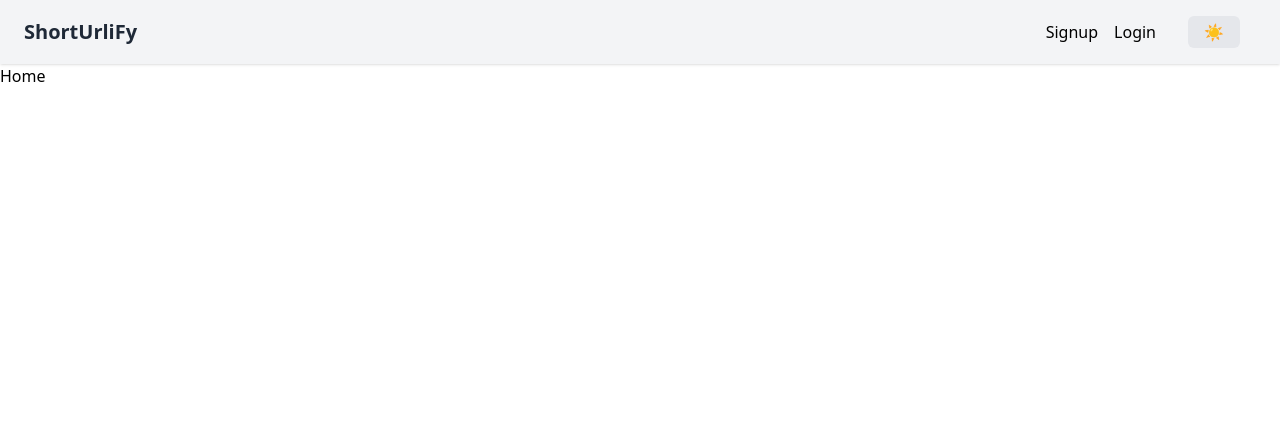
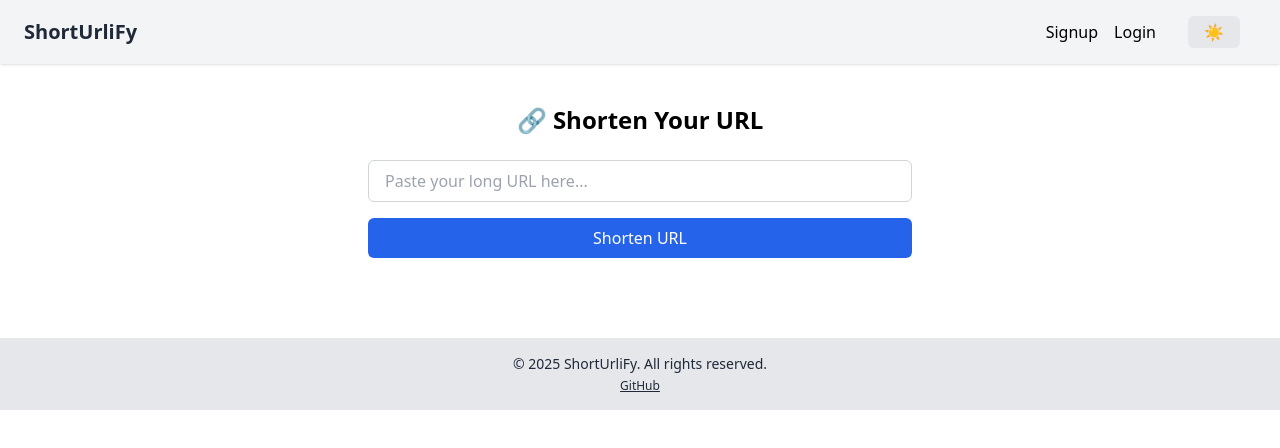
Before and after one commit to coder-nitin07/short-urlify, a React (Vite) app in the folder frontend/: page /home in a window 1280 px wide. Shown: the top 448 px of the page. Built offline with nearby package versions, Linux system fonts and the light colour scheme.

Commit message:
Create Footer and Home page

```diff
--- a/frontend/src/App.jsx
+++ b/frontend/src/App.jsx
@@ -6,13 +6,14 @@ import AllUrls from './pages/AllUrls';
 import Navbar from './components/Navbar';
 import { ToastContainer } from 'react-toastify';
 import 'react-toastify/dist/ReactToastify.css';
+import Footer from './components/Footer';
 
 function App(){
   return (
     <div className='min-h-screen bg-white dark:bg-gray-900 text-black dark:text-white'>
       <Router>
         <Navbar />
-        <ToastContainer />
+
             <Routes>
                 <Route path="/" element={<Navigate to="/home" />} />
                 <Route path='/signup' element={<Signup />} />
@@ -20,6 +21,7 @@ function App(){
                 <Route path='/home' element={<Home />} />
                 <Route path='/all-urls' element={<AllUrls />} />
             </Routes>
+        <Footer />
       </Router>
     </div>
   )
--- /dev/null
+++ b/frontend/src/components/Footer.jsx
@@ -0,0 +1,17 @@
+// src/components/Footer.jsx
+const Footer = () => {
+  return (
+    <footer className="bg-gray-200 dark:bg-gray-900 text-gray-800 dark:text-gray-300 text-center py-4 mt-10">
+      <div className="container mx-auto px-4">
+        <p className="text-sm">
+          © {new Date().getFullYear()} ShortUrliFy. All rights reserved.
+        </p>
+        <p className="text-xs mt-1">
+            <a href="#" className="underline hover:text-blue-500">GitHub</a>
+        </p>
+      </div>
+    </footer>
+  );
+};
+
+export default Footer;
--- a/frontend/src/pages/Home.jsx
+++ b/frontend/src/pages/Home.jsx
@@ -1,9 +1,102 @@
-import React from 'react'
+import { useState } from "react";
+import axios from "axios";
 
 const Home = () => {
+  const [longUrl, setLongUrl] = useState("");
+  const [shortUrl, setShortUrl] = useState("");
+  const [copied, setCopied] = useState(false);
+  const [loading, setLoading] = useState(false);
+  const [error, setError] = useState("");
+
+  const handleShorten = async (e) => {
+    e.preventDefault();
+    setError("");
+    setShortUrl("");
+    setLoading(true);
+
+    const token = localStorage.getItem("token");
+
+    try {
+      const res = await axios.post(
+        "http://localhost:3000/url/urlShortner",
+        { originalUrl: longUrl },
+        {
+          headers: {
+            Authorization: `Bearer ${token}`,
+          },
+        }
+      );
+
+      setShortUrl(res.data.URL.shortUrl);
+    } catch (err) {
+      setError(
+        err.response?.data?.message || "Something went wrong. Try again."
+      );
+    } finally {
+      setLoading(false);
+    }
+  };
+
+  const handleCopy = () => {
+    navigator.clipboard.writeText(shortUrl);
+    setCopied(true);
+    setTimeout(() => {
+      setCopied(false);
+    }, 3000);
+  };
+
   return (
-    <div>Home</div>
-  )
-}
+    <div className="max-w-xl mx-auto px-4 py-10">
+      <h2 className="text-2xl font-bold mb-6 text-center dark:text-white">
+        🔗 Shorten Your URL
+      </h2>
 
-export default Home
+      <form onSubmit={handleShorten} className="space-y-4">
+        <input
+          type="url"
+          required
+          placeholder="Paste your long URL here..."
+          className="w-full px-4 py-2 border border-gray-300 dark:border-gray-700 rounded-md bg-white dark:bg-gray-800 text-gray-900 dark:text-white focus:outline-none focus:ring-2 focus:ring-blue-500"
+          value={longUrl}
+          onChange={(e) => setLongUrl(e.target.value)}
+        />
+
+        {error && (
+          <p className="text-sm bg-red-500 text-white px-3 py-1 rounded">
+            {error}
+          </p>
+        )}
+
+        <button
+          type="submit"
+          disabled={loading}
+          className="w-full bg-blue-600 hover:bg-blue-700 text-white py-2 rounded-md transition duration-300"
+        >
+          {loading ? "Shortening..." : "Shorten URL"}
+        </button>
+      </form>
+
+      {shortUrl && (
+        <div className="mt-6 bg-green-100 dark:bg-green-900 p-4 rounded-md flex justify-between items-center flex-wrap gap-2">
+          <a
+            href={shortUrl}
+            target="_blank"
+            rel="noopener noreferrer"
+            className="text-blue-700 dark:text-blue-400 underline break-all"
+          >
+            {shortUrl}
+          </a>
+
+          <button
+            onClick={handleCopy}
+            className="text-sm bg-blue-600 hover:bg-blue-700 text-white px-3 py-1 rounded transition duration-300"
+          >
+            {copied ? "Copied!" : "Copy"}
+          </button>
+        </div>
+      )}
+    </div>
+  );
+};
+
+export default Home;
```
